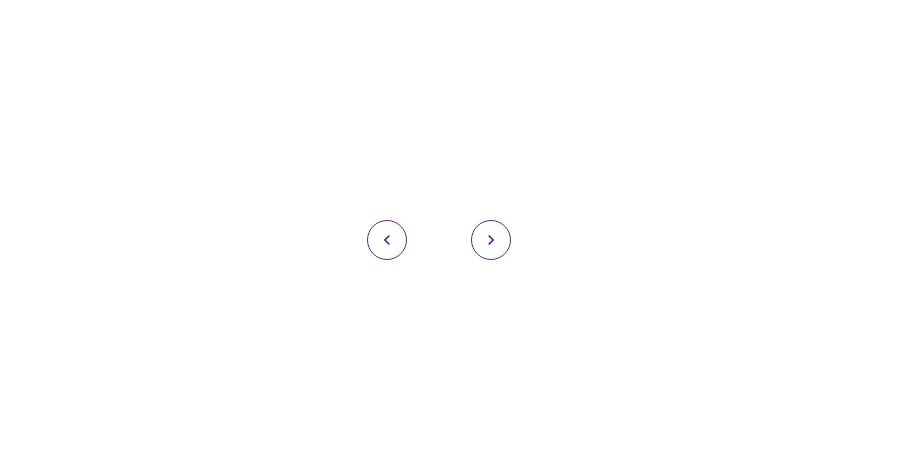
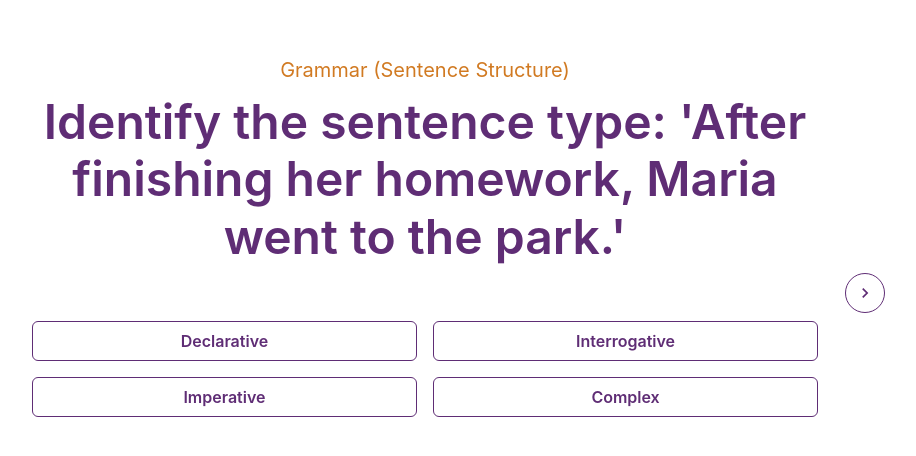
Before and after one commit to fjpagaragan/quiz-test, a Next.js app: page /quiz in a window 1280 px wide. Shown: the part 140-596 px from the top of the page, without its empty margins (215-1131 px from the left). Built offline with nearby package versions, Linux system fonts and the light colour scheme.

Commit message:
(feat): added dynamic questions to questionnaire component, added logic for choices and answers

```diff
--- a/src/common/utils/questions.json
+++ b/src/common/utils/questions.json
@@ -112,7 +112,7 @@
         "question": "Choose the correct form of the adjective to complete the sentence: 'The test was ______ than she expected.'",
         "choices": [
             "more difficult",
-            "difficulter",
+            "difficulters",
             "difficulter",
             "more difficulter"
         ],
--- a/src/modules/quiz/components/ChoicesRadioGroup.tsx
+++ b/src/modules/quiz/components/ChoicesRadioGroup.tsx
@@ -34,7 +34,7 @@ export const ChoicesRadioGroup = (props: any) => {
     const group = getRootProps();
 
     return (
-      <SimpleGrid  columns={2} spacing={4} {...group}>
+      <SimpleGrid  columns={{'sm': 1, 'md': 2}} spacing={4} {...group}>
         {props.options.map((value: any) => {
           const radio = getRadioProps({ value });
           return (
--- a/src/modules/quiz/components/Questionnaire.tsx
+++ b/src/modules/quiz/components/Questionnaire.tsx
@@ -1,4 +1,4 @@
-import { FC, useState } from "react";
+import { Dispatch, FC, SetStateAction, useState } from "react";
 import {
     Box,
     Flex,
@@ -12,6 +12,7 @@ import {
 } from "@chakra-ui/react";
 import { ChevronLeftIcon, ChevronRightIcon } from "@chakra-ui/icons";
 import { ChoicesRadioGroup } from "@quiz/components/ChoicesRadioGroup";
+import { getQuestionLength } from "@quiz/transformers";
 
 interface QuestionnaireProps {
     label: string;
@@ -19,24 +20,29 @@ interface QuestionnaireProps {
     question: string;
     choices: string[];
     answer: string | null;
+    stepper: number;
+    setStepper: Dispatch<SetStateAction<number>>
     onAnswer: (answer: string) => void
 }
 
 
 const Quiestionnaire: FC<QuestionnaireProps> = (props) => {
-    const { category, question, choices, answer, onAnswer } = props;
+    const { category, question, choices, answer, onAnswer, stepper, setStepper } = props;
+    const questionsLength: number = getQuestionLength();
+    const hasNextQuestion = questionsLength - 1 > stepper;
 
     return (
         <Flex height={'90vh'} alignContent={'center'} justifyContent={'center'}>
             <Center>
-                <Stack as={Box} textAlign={'center'} alignItems={'center'} width={'80%'}>
+                <Stack as={Box} textAlign={'center'} alignItems={'center'} width={'90%'}>
                     <Text color={'#D17A22'} fontSize={'20px'}>{category}</Text>
-                    <Heading color={'#5F2D75'} fontWeight={'600'} fontSize={'48px'} mr={'50px'} ml={'50px'}>
+                    <Heading width={'70%'} color={'#5F2D75'} fontWeight={'600'} fontSize={'48px'} mr={'50px'} ml={'50px'}>
                         {question}
                     </Heading>
                     <Box width={'100%'}>
                         <Grid gap={4}>
                             <GridItem>
+                                {stepper > 0 &&
                                 <IconButton
                                     isRound={true}
                                     variant='outline'
@@ -46,10 +52,11 @@ const Quiestionnaire: FC<QuestionnaireProps> = (props) => {
                                     aria-label='Previous'
                                     fontSize='20px'
                                     icon={<ChevronLeftIcon />}
-                                />
+                                    onClick={() => { setStepper(stepper - 1)}}
+                                />}
                             </GridItem>
                             <GridItem colEnd={6}>
-                                <IconButton
+                            {hasNextQuestion &&<IconButton
                                     isRound={true}
                                     variant='outline'
                                     color={'#5F2D75'}
@@ -58,7 +65,8 @@ const Quiestionnaire: FC<QuestionnaireProps> = (props) => {
                                     aria-label='Next'
                                     fontSize='20px'
                                     icon={<ChevronRightIcon />}
-                                />
+                                    onClick={() => { setStepper(stepper + 1)}}
+                                />}
                             </GridItem>
                         </Grid>
                     </Box>
--- a/src/modules/quiz/components/Quiz.tsx
+++ b/src/modules/quiz/components/Quiz.tsx
@@ -1,17 +1,35 @@
-import { FC } from "react";
+import { FC, useEffect, useState } from "react";
 import Quiestionnaire from "@quiz/components/Questionnaire";
+import { getQuestion } from "@quiz/transformers";
+import { Question } from "@quiz/views";
 
 
 const Quiz: FC = () => {
+    const [stepper, setStepper] = useState<number>(0);
+    const [currentQuestion, setCurrentQuestion] = useState<Question>(getQuestion(stepper));
+    const [answers, setAnswers] = useState<Record<string, any>>({});
+
+    useEffect(() => {
+        const question = getQuestion(stepper);
+        setCurrentQuestion(question);
+    }, [stepper])
+
+    const onAnswer = (selected: string) => {
+        answers[currentQuestion.label] = selected;
+        setAnswers({...answers})
+        console.log(answers);
+    }
+
     return <Quiestionnaire
-                label={""}
-                category={""}
-                question={""}
-                choices={[]}
-                answer={null}
-                onAnswer={function (answer: string): void {
-                throw new Error("Function not implemented.");
-    } } />
+                label={currentQuestion.label}
+                category={currentQuestion.category}
+                question={currentQuestion.question}
+                choices={currentQuestion.choices}
+                answer={answers[currentQuestion.label] ?? null}
+                onAnswer={onAnswer}
+                stepper={stepper}
+                setStepper={setStepper}
+            />
 }
 
 export default Quiz;
--- a/src/modules/quiz/models/transformers.ts
+++ b/src/modules/quiz/models/transformers.ts
@@ -2,7 +2,12 @@ import { Question } from "./views";
 import _questions from "@utils/questions.json";
 
 
-const getQuestions = (): Question[] => {
+export const getQuestion = (index: number): Question => {
     const questions: Question[] = _questions;
-    return questions;
+    return questions[index];
 }
+
+export const getQuestionLength = (): number => {
+    const questions: Question[] = _questions;
+    return questions.length;
+}
--- a/src/pages/overview/index.tsx
+++ b/src/pages/overview/index.tsx
@@ -1,5 +1,5 @@
 import { NextPage } from "next";
-import Overview from "@/modules/quiz/components/Overview";
+import Overview from "@quiz/components/Overview";
 
 const OverviewQuizPage: NextPage = () => {
     return <Overview />
```
